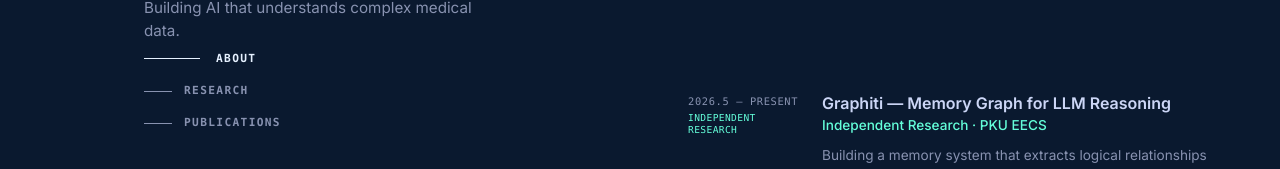
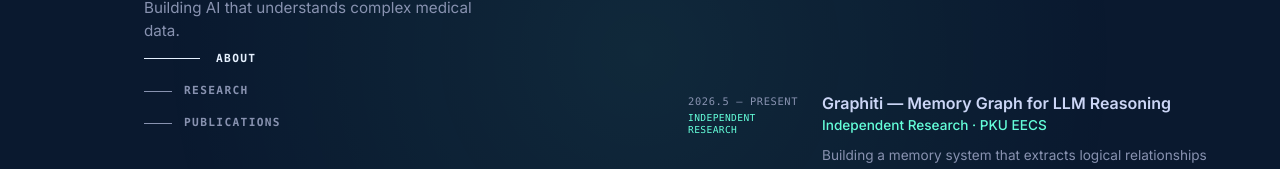
Before and after one commit to sagirimo/sagirimo.github.io, a plain HTML site: page index.html in a window 1280 px wide. Shown: the part 347-516 px from the top of the page. Drawn offline with Linux system fonts and the light colour scheme.

Commit message:
Add mouse-follow spotlight effect — radial teal gradient with lerp smoothing

```diff
--- a/index.html
+++ b/index.html
@@ -10,6 +10,7 @@
     <link href="https://fonts.googleapis.com/css2?family=Inter:wght@400;500;600;700&display=swap" rel="stylesheet">
 </head>
 <body>
+<div class="spotlight"></div>
 <div class="layout">
 
     <!-- ── Sidebar ── -->
--- a/script.js
+++ b/script.js
@@ -70,3 +70,26 @@ function updateNavHighlight() {
 
 window.addEventListener('scroll', updateNavHighlight, { passive: true });
 updateNavHighlight();
+
+/* ── Spotlight Follow ── */
+const spotlight = document.querySelector('.spotlight');
+let sx = window.innerWidth / 2;
+let sy = window.innerHeight / 2;
+let tx = sx;
+let ty = sy;
+
+document.addEventListener('mousemove', e => {
+    tx = e.clientX;
+    ty = e.clientY;
+});
+
+function animateSpotlight() {
+    sx += (tx - sx) * 0.08;
+    sy += (ty - sy) * 0.08;
+    if (spotlight) {
+        spotlight.style.background = `radial-gradient(600px at ${sx}px ${sy}px, rgba(100,255,218,0.07), transparent 80%)`;
+    }
+    requestAnimationFrame(animateSpotlight);
+}
+
+animateSpotlight();
--- a/style.css
+++ b/style.css
@@ -44,10 +44,22 @@ body {
     counter-reset: section;
 }
 
+/* ── Spotlight ── */
+.spotlight {
+    position: fixed;
+    inset: 0;
+    z-index: 0;
+    pointer-events: none;
+    background: radial-gradient(600px at 50% 50%, rgba(100, 255, 218, 0.07), transparent 80%);
+    transition: background 0.3s ease-out;
+}
+
 /* ── Layout ── */
 .layout {
     display: flex;
     min-height: 100vh;
+    position: relative;
+    z-index: 1;
 }
 
 /* ── Sidebar ── */
```
